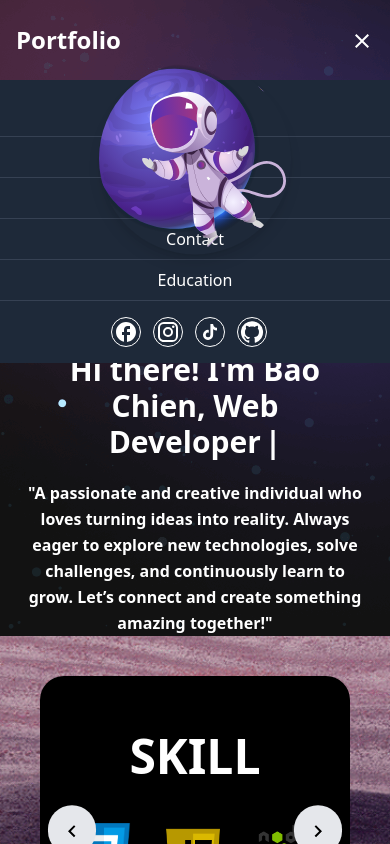
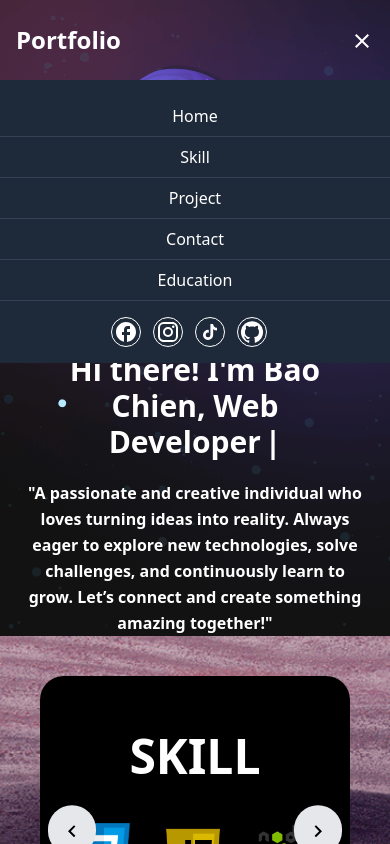
Before and after one commit to Chien2602/portfolio, a React (Vite) app: page / in a window 390 px wide. Both pictures are taken after a click on the element 362 px from the left and 40 px from the top of the page. Shown: the top 844 px of the page. Built offline with nearby package versions, Linux system fonts and the light colour scheme.

Commit message:
add z-index

```diff
--- a/src/components/Header.jsx
+++ b/src/components/Header.jsx
@@ -64,7 +64,7 @@ function Header({ sectionRefs }) {
 
       {/* Mobile Dropdown Menu */}
       {isMenuOpen && (
-        <div className="md:hidden absolute top-20 left-0 w-full bg-gray-800 bg-opacity-90 flex flex-col items-center py-4">
+        <div className="md:hidden z-50 absolute top-20 left-0 w-full bg-gray-800 bg-opacity-90 flex flex-col items-center py-4">
           {menu.map((item, index) => (
             <div
               key={index}
```
Also changed, not shown: src/components/Contact.jsx (line endings or trailing spaces).
